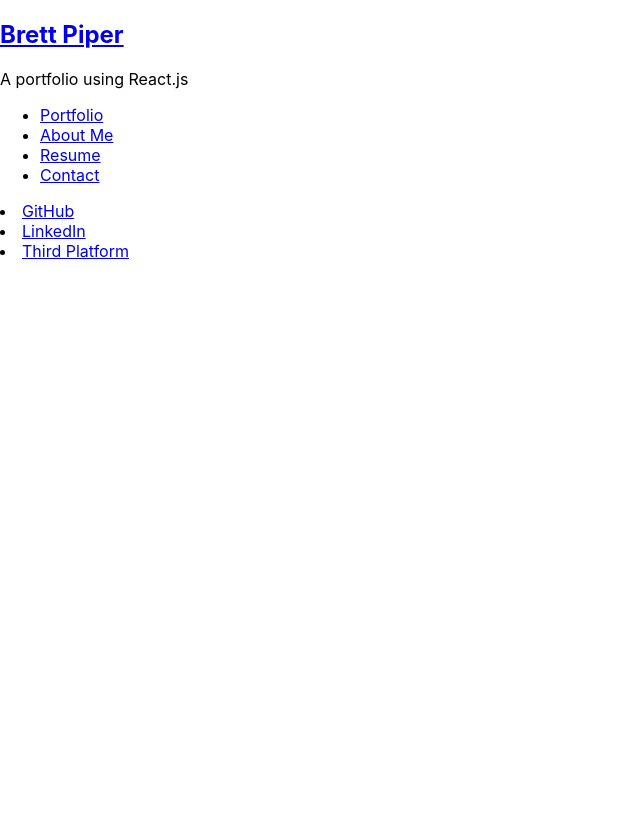
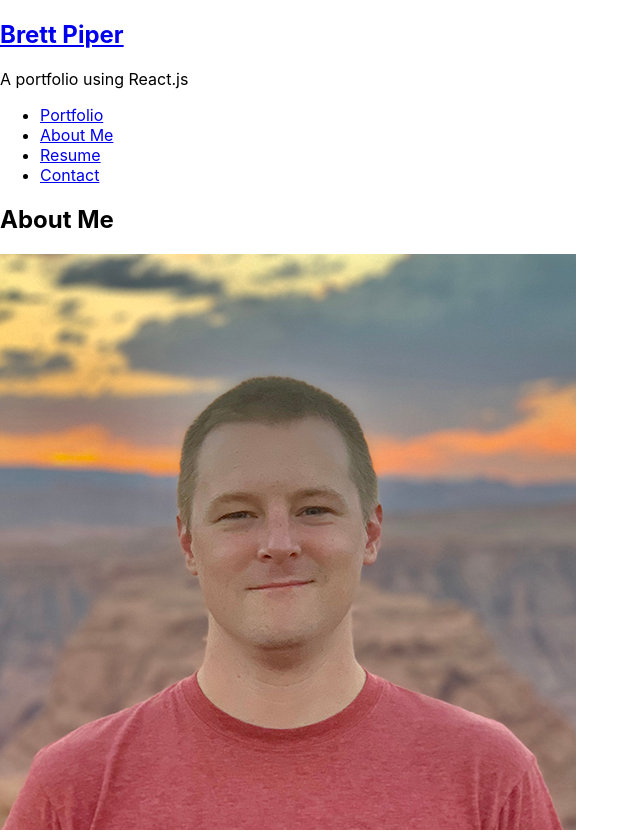
Before and after one commit to bpiper91/react-portfolio-app, a React (Create React App) app: page / in a window 1280 px wide. Shown: the top 832 px of the page, without its empty margins (0-640 px from the left). Before the commit the page ends 800 px from the top, so only its background shows below. Built offline with nearby package versions, Linux system fonts and the light colour scheme.

Commit message:
fixed issue with main element rendering

```diff
--- a/src/App.js
+++ b/src/App.js
@@ -20,10 +20,14 @@ function App() {
         setNavSelection={setNavSelection}
       />
       <main>
-        {navSelection === Portfolio && <Portfolio />}
-        {navSelection === About && <About />}
-        {navSelection === Resume && <Resume />}
-        {navSelection === Contact && <Contact />}
+        {navSelection === "Portfolio" && <Portfolio />}
+        {navSelection === "About" && <About />}
+        {navSelection === "Resume" && <Resume />}
+        {navSelection === "Contact" && <Contact />}
+        {/* <Portfolio />
+        <About />
+        <Resume />
+        <Contact /> */}
       </main>
       <Footer />
     </div>
--- a/src/components/Header/index.js
+++ b/src/components/Header/index.js
@@ -1,4 +1,4 @@
-import React, { useEffect } from 'react';
+import React, { useEffect, useState } from 'react';
 
 function Header(props) {
     // destructure props for clarity
@@ -28,13 +28,13 @@ function Header(props) {
                     <li className={`nav-item ${navSelection === 'Portfolio' && 'navActive'}`}>
                         <a href="#portfolio" onClick={() => setNavSelection('Portfolio')}>Portfolio</a>
                     </li>
-                    <li className={`nav-item ${navSelection === 'About' && 'navActive'}`}>
+                    <li key="about" className={`nav-item ${navSelection === 'About' && 'navActive'}`}>
                         <a href="#about" onClick={() => setNavSelection('About')}>About Me</a>
                     </li>
-                    <li className={`nav-item ${navSelection === 'Resume' && 'navActive'}`}>
+                    <li key="resume" className={`nav-item ${navSelection === 'Resume' && 'navActive'}`}>
                         <a href="#resume" onClick={() => setNavSelection('Resume')}>Resume</a>
                     </li>
-                    <li className={`nav-item ${navSelection === 'Contact' && 'navActive'}`}>
+                    <li key="contact" className={`nav-item ${navSelection === 'Contact' && 'navActive'}`}>
                         <a href="#contact" onClick={() => setNavSelection('Contact')}>Contact</a>
                     </li>
                 </ul>
--- a/src/components/Portfolio/index.js
+++ b/src/components/Portfolio/index.js
@@ -24,7 +24,7 @@ function Portfolio() {
             </h2>
             <div id="project-list" className="flex-row">
                 {projects.map((project, i) => (
-                    <div id={`project-${i}`}>
+                    <div id={`project-${i}`} key={`${i}`}>
                         <h3>{project.title}</h3>
                         <img src={project.image} alt={project.title} />
                         <p>
```
